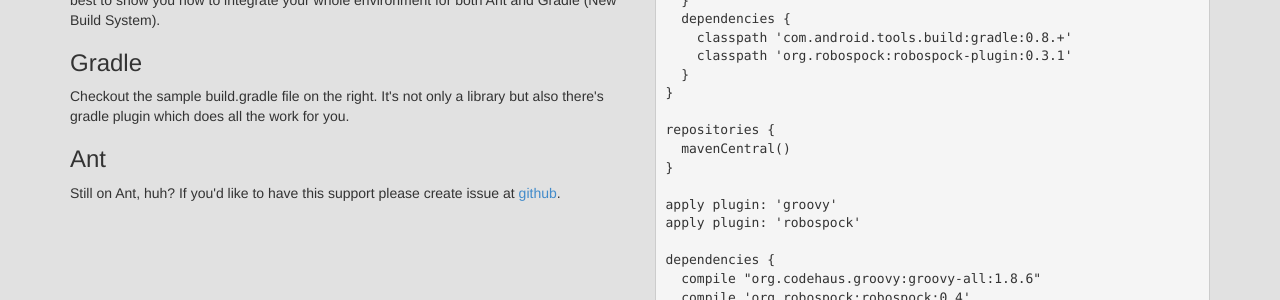
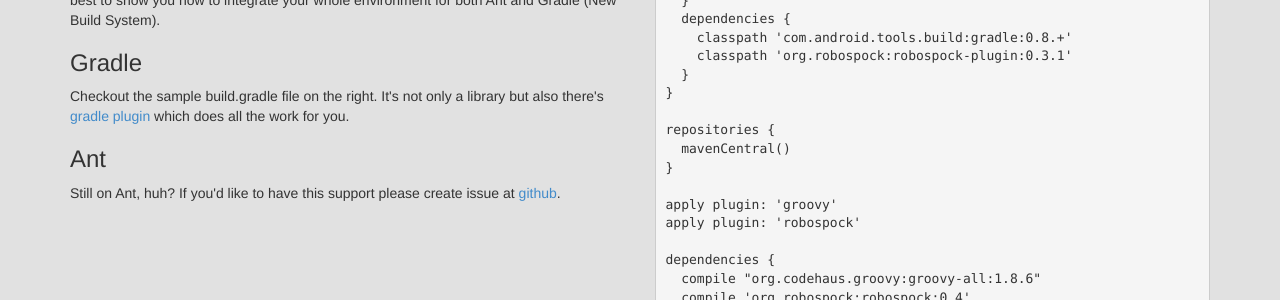
Before and after one commit to robospock/RoboSpock, a Jekyll site: the page built from index.html, in a window 1280 px wide. Shown: the part 960-1260 px from the top of the page. Built offline with Jekyll 4.4.1, drawn with Linux system fonts in a browser that asks for light colours; part of the change alters nothing that is shown.

```diff
--- a/index.html
+++ b/index.html
@@ -127,7 +127,7 @@ layout: main
                 <h3>Gradle</h3>
                 <p>
                     Checkout the sample build.gradle file on the right.
-                    It's not only a library but also there's gradle plugin which does all the work for you.
+                    It's not only a library but also there's <a href="https://github.com/pjakubczyk/robospock-plugin">gradle plugin</a> which does all the work for you.
                 </p>
 
                 <h3>Ant</h3>
```
